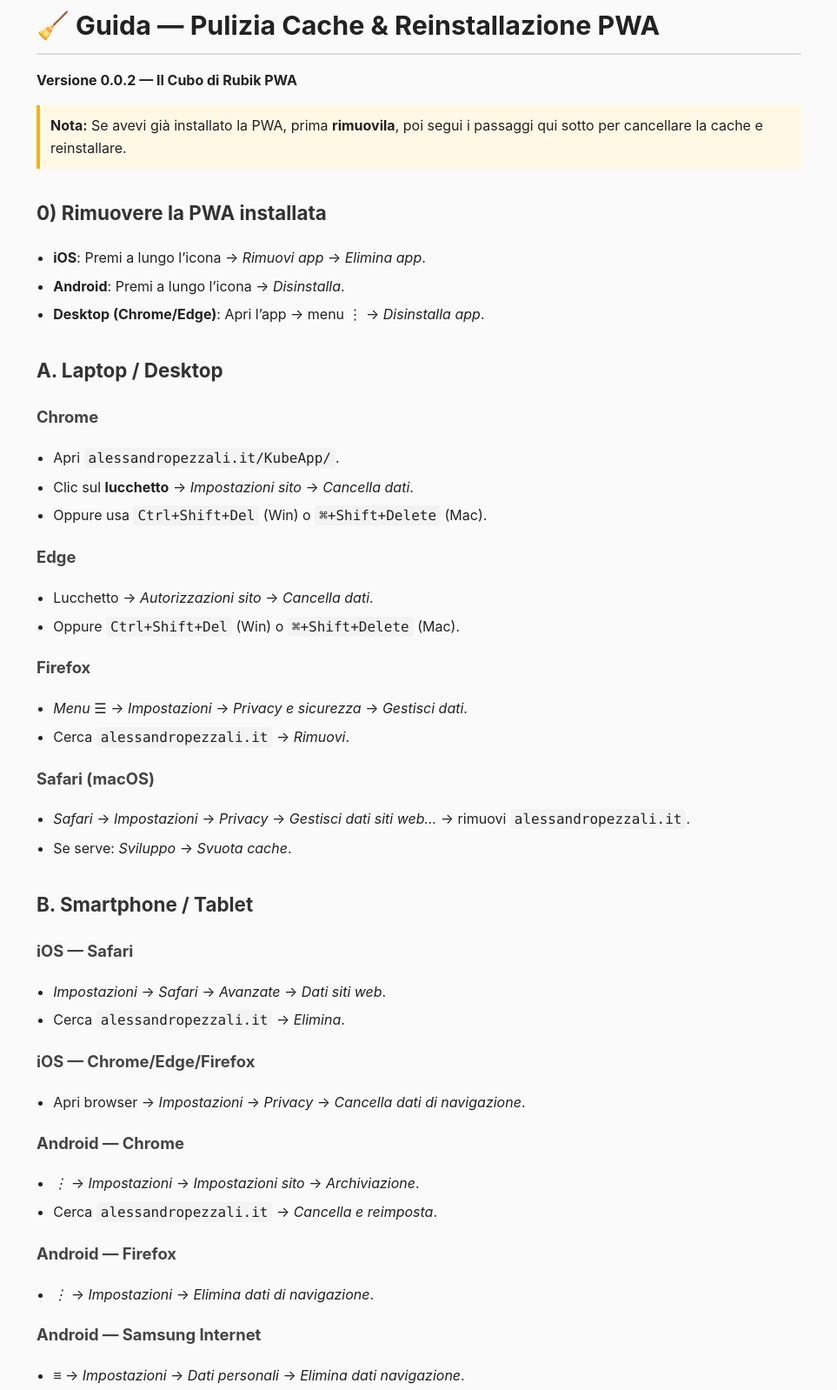
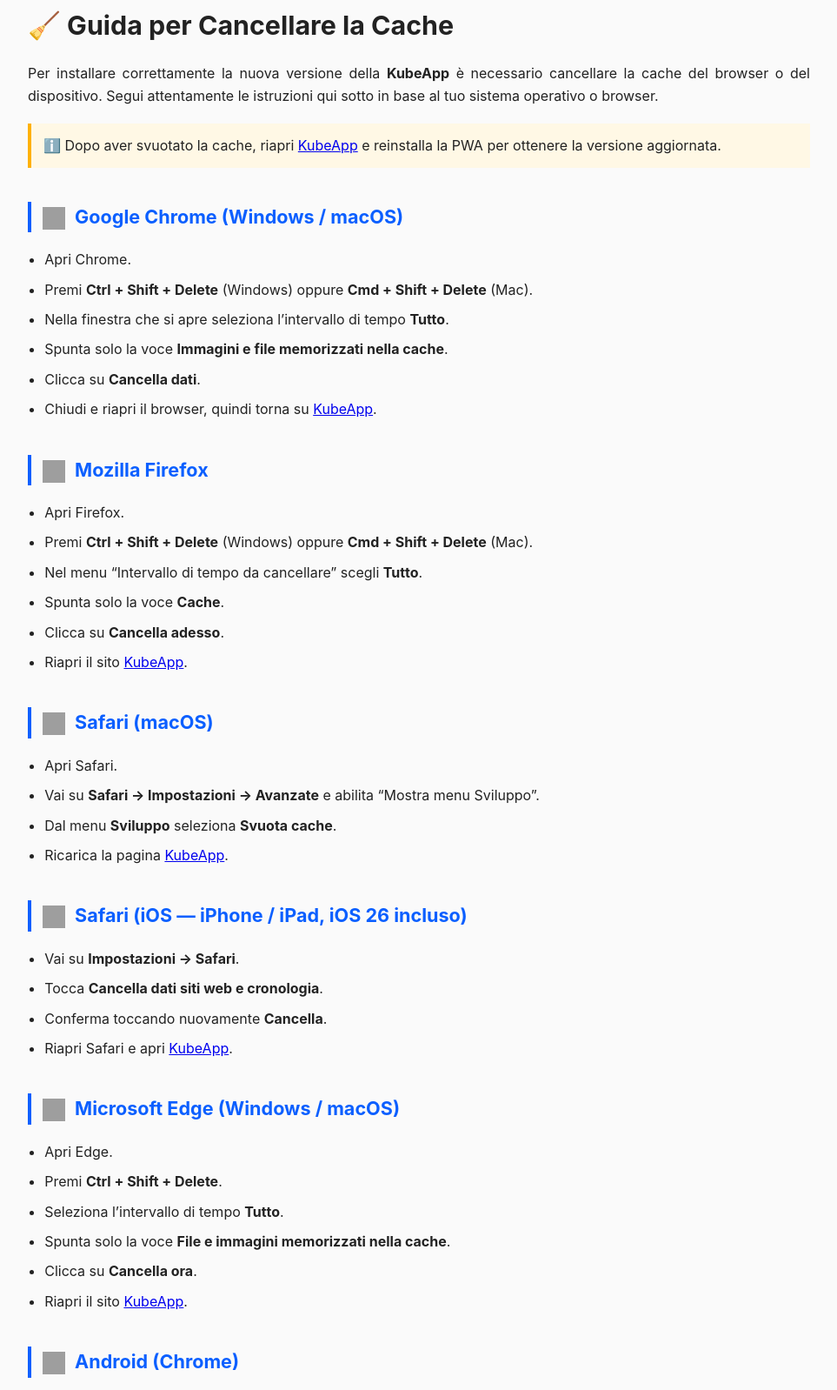
Before and after one commit to pezzaliapp/KubeApp, a website: page clear-cache.html in a window 1280 px wide. Shown: the part 36-1634 px from the top of the page at 87% size, without its empty margins (158-1121 px from the left). Drawn offline with Linux system fonts and the light colour scheme; grey boxes are pictures that could not be loaded.

Commit message:
Update clear-cache.html

```diff
--- a/clear-cache.html
+++ b/clear-cache.html
@@ -3,141 +3,124 @@
 <head>
   <meta charset="UTF-8">
   <meta name="viewport" content="width=device-width,initial-scale=1.0">
-  <title>Guida — Pulizia Cache & Reinstallazione PWA</title>
+  <title>Guida — Cancellare la Cache</title>
   <style>
     body {
       font-family: -apple-system, BlinkMacSystemFont, "Segoe UI", Roboto, Arial, sans-serif;
-      line-height: 1.65;
-      max-width: 880px;
+      max-width: 900px;
       margin: auto;
       padding: 20px;
+      line-height: 1.65;
       background: #fafafa;
       color: #222;
     }
     h1 {
       font-size: 1.9em;
-      margin-bottom: .3em;
-      border-bottom: 2px solid #ddd;
-      padding-bottom: .2em;
+      margin-bottom: .5em;
+      display: flex;
+      align-items: center;
+      gap: 10px;
     }
     h2 {
-      margin-top: 1.5em;
-      font-size: 1.4em;
-      color: #333;
+      margin-top: 1.8em;
+      border-left: 4px solid #0b5fff;
+      padding-left: .6em;
+      color: #0b5fff;
+      font-size: 1.35em;
     }
-    h3 {
-      font-size: 1.15em;
-      margin-top: 1em;
-      color: #444;
-    }
-    ul, ol {
-      padding-left: 1.2em;
-    }
-    li { margin-bottom: .4em; }
-    code {
-      background: #f3f3f3;
-      padding: 2px 5px;
-      border-radius: 4px;
-      font-family: ui-monospace, SFMono-Regular, Menlo, Consolas, monospace;
+    p { text-align: justify; }
+    ul { padding-left: 1.2em; }
+    li { margin: .5em 0; }
+    .icon {
+      width: 26px;
+      height: 26px;
+      vertical-align: middle;
+      margin-right: 6px;
     }
     .note {
       background: #fff8e5;
       border-left: 4px solid #ffb100;
-      padding: 10px 12px;
-      margin: 1em 0;
+      padding: 12px 14px;
+      margin: 1.2em 0;
     }
     .footer {
       margin-top: 2em;
       padding-top: 1em;
-      font-size: 0.9em;
+      border-top: 1px solid #ddd;
+      font-size: .9em;
       color: #555;
-      border-top: 1px solid #ddd;
+      text-align: center;
     }
   </style>
 </head>
 <body>
 
-<h1>🧹 Guida — Pulizia Cache & Reinstallazione PWA</h1>
+<h1>🧹 Guida per Cancellare la Cache</h1>
+<p>
+Per installare correttamente la nuova versione della <b>KubeApp</b> è necessario cancellare la cache del browser o del dispositivo.
+Segui attentamente le istruzioni qui sotto in base al tuo sistema operativo o browser.
+</p>
 
-<p><b>Versione 0.0.2 — Il Cubo di Rubik PWA</b></p>
+<div class="note">ℹ️ Dopo aver svuotato la cache, riapri <a href="https://www.alessandropezzali.it/KubeApp/">KubeApp</a> e reinstalla la PWA per ottenere la versione aggiornata.</div>
 
-<div class="note">
-  <b>Nota:</b> Se avevi già installato la PWA, prima <b>rimuovila</b>, poi segui i passaggi qui sotto per cancellare la cache e reinstallare.
-</div>
-
-<h2>0) Rimuovere la PWA installata</h2>
+<h2><img src="https://img.icons8.com/color/48/chrome--v1.png" class="icon"> Google Chrome (Windows / macOS)</h2>
 <ul>
-  <li><b>iOS</b>: Premi a lungo l’icona → <i>Rimuovi app</i> → <i>Elimina app</i>.</li>
-  <li><b>Android</b>: Premi a lungo l’icona → <i>Disinstalla</i>.</li>
-  <li><b>Desktop (Chrome/Edge)</b>: Apri l’app → menu ⋮ → <i>Disinstalla app</i>.</li>
+  <li>Apri Chrome.</li>
+  <li>Premi <b>Ctrl + Shift + Delete</b> (Windows) oppure <b>Cmd + Shift + Delete</b> (Mac).</li>
+  <li>Nella finestra che si apre seleziona l’intervallo di tempo <b>Tutto</b>.</li>
+  <li>Spunta solo la voce <b>Immagini e file memorizzati nella cache</b>.</li>
+  <li>Clicca su <b>Cancella dati</b>.</li>
+  <li>Chiudi e riapri il browser, quindi torna su <a href="https://www.alessandropezzali.it/KubeApp/">KubeApp</a>.</li>
 </ul>
 
-<h2>A. Laptop / Desktop</h2>
-
-<h3>Chrome</h3>
+<h2><img src="https://img.icons8.com/color/48/firefox.png" class="icon"> Mozilla Firefox</h2>
 <ul>
-  <li>Apri <code>alessandropezzali.it/KubeApp/</code>.</li>
-  <li>Clic sul <b>lucchetto</b> → <i>Impostazioni sito</i> → <i>Cancella dati</i>.</li>
-  <li>Oppure usa <code>Ctrl+Shift+Del</code> (Win) o <code>⌘+Shift+Delete</code> (Mac).</li>
+  <li>Apri Firefox.</li>
+  <li>Premi <b>Ctrl + Shift + Delete</b> (Windows) oppure <b>Cmd + Shift + Delete</b> (Mac).</li>
+  <li>Nel menu “Intervallo di tempo da cancellare” scegli <b>Tutto</b>.</li>
+  <li>Spunta solo la voce <b>Cache</b>.</li>
+  <li>Clicca su <b>Cancella adesso</b>.</li>
+  <li>Riapri il sito <a href="https://www.alessandropezzali.it/KubeApp/">KubeApp</a>.</li>
 </ul>
 
-<h3>Edge</h3>
+<h2><img src="https://img.icons8.com/ios-filled/50/safari--v1.png" class="icon"> Safari (macOS)</h2>
 <ul>
-  <li>Lucchetto → <i>Autorizzazioni sito</i> → <i>Cancella dati</i>.</li>
-  <li>Oppure <code>Ctrl+Shift+Del</code> (Win) o <code>⌘+Shift+Delete</code> (Mac).</li>
+  <li>Apri Safari.</li>
+  <li>Vai su <b>Safari → Impostazioni → Avanzate</b> e abilita “Mostra menu Sviluppo”.</li>
+  <li>Dal menu <b>Sviluppo</b> seleziona <b>Svuota cache</b>.</li>
+  <li>Ricarica la pagina <a href="https://www.alessandropezzali.it/KubeApp/">KubeApp</a>.</li>
 </ul>
 
-<h3>Firefox</h3>
+<h2><img src="https://img.icons8.com/ios-filled/50/iphone-x.png" class="icon"> Safari (iOS — iPhone / iPad, iOS 26 incluso)</h2>
 <ul>
-  <li><i>Menu</i> ☰ → <i>Impostazioni</i> → <i>Privacy e sicurezza</i> → <i>Gestisci dati</i>.</li>
-  <li>Cerca <code>alessandropezzali.it</code> → <i>Rimuovi</i>.</li>
+  <li>Vai su <b>Impostazioni → Safari</b>.</li>
+  <li>Tocca <b>Cancella dati siti web e cronologia</b>.</li>
+  <li>Conferma toccando nuovamente <b>Cancella</b>.</li>
+  <li>Riapri Safari e apri <a href="https://www.alessandropezzali.it/KubeApp/">KubeApp</a>.</li>
 </ul>
 
-<h3>Safari (macOS)</h3>
+<h2><img src="https://img.icons8.com/color/48/edge.png" class="icon"> Microsoft Edge (Windows / macOS)</h2>
 <ul>
-  <li><i>Safari</i> → <i>Impostazioni</i> → <i>Privacy</i> → <i>Gestisci dati siti web…</i> → rimuovi <code>alessandropezzali.it</code>.</li>
-  <li>Se serve: <i>Sviluppo</i> → <i>Svuota cache</i>.</li>
+  <li>Apri Edge.</li>
+  <li>Premi <b>Ctrl + Shift + Delete</b>.</li>
+  <li>Seleziona l’intervallo di tempo <b>Tutto</b>.</li>
+  <li>Spunta solo la voce <b>File e immagini memorizzati nella cache</b>.</li>
+  <li>Clicca su <b>Cancella ora</b>.</li>
+  <li>Riapri il sito <a href="https://www.alessandropezzali.it/KubeApp/">KubeApp</a>.</li>
 </ul>
 
-<h2>B. Smartphone / Tablet</h2>
-
-<h3>iOS — Safari</h3>
+<h2><img src="https://img.icons8.com/color/48/android-os.png" class="icon"> Android (Chrome)</h2>
 <ul>
-  <li><i>Impostazioni</i> → <i>Safari</i> → <i>Avanzate</i> → <i>Dati siti web</i>.</li>
-  <li>Cerca <code>alessandropezzali.it</code> → <i>Elimina</i>.</li>
+  <li>Apri l’app Chrome.</li>
+  <li>Tocca il menu <b>(⋮)</b> in alto a destra e scegli <b>Cronologia → Cancella dati di navigazione</b>.</li>
+  <li>Imposta l’intervallo di tempo su <b>Tutto</b>.</li>
+  <li>Spunta <b>Immagini e file memorizzati nella cache</b>.</li>
+  <li>Tocca <b>Cancella dati</b> e conferma.</li>
+  <li>Riapri <a href="https://www.alessandropezzali.it/KubeApp/">KubeApp</a>.</li>
 </ul>
 
-<h3>iOS — Chrome/Edge/Firefox</h3>
-<ul>
-  <li>Apri browser → <i>Impostazioni</i> → <i>Privacy</i> → <i>Cancella dati di navigazione</i>.</li>
-</ul>
-
-<h3>Android — Chrome</h3>
-<ul>
-  <li><i>⋮</i> → <i>Impostazioni</i> → <i>Impostazioni sito</i> → <i>Archiviazione</i>.</li>
-  <li>Cerca <code>alessandropezzali.it</code> → <i>Cancella e reimposta</i>.</li>
-</ul>
-
-<h3>Android — Firefox</h3>
-<ul>
-  <li><i>⋮</i> → <i>Impostazioni</i> → <i>Elimina dati di navigazione</i>.</li>
-</ul>
-
-<h3>Android — Samsung Internet</h3>
-<ul>
-  <li><i>≡</i> → <i>Impostazioni</i> → <i>Dati personali</i> → <i>Elimina dati navigazione</i>.</li>
-</ul>
-
-<h2>C. Dopo la pulizia</h2>
-<ol>
-  <li>Visita di nuovo <a href="https://www.alessandropezzali.it/KubeApp/">https://www.alessandropezzali.it/KubeApp/</a>.</li>
-  <li>Se vuoi la PWA: <b>Aggiungi a Home</b> (iOS) o <b>Installa app</b> (Android/Chrome).</li>
-  <li>Doppio click e… <b>parti!</b> 🎉</li>
-</ol>
-
 <div class="footer">
-  <p><b>Autore</b>: Alessandro Pezzali — <a href="https://pezzaliapp.com">pezzaliAPP.com</a></p>
-  <p>© 2025 Tutti i diritti riservati.</p>
+  <p>© 2025 Alessandro Pezzali — <a href="https://www.alessandropezzali.it/KubeApp/">KubeApp PWA</a></p>
 </div>
 
 </body>
```
